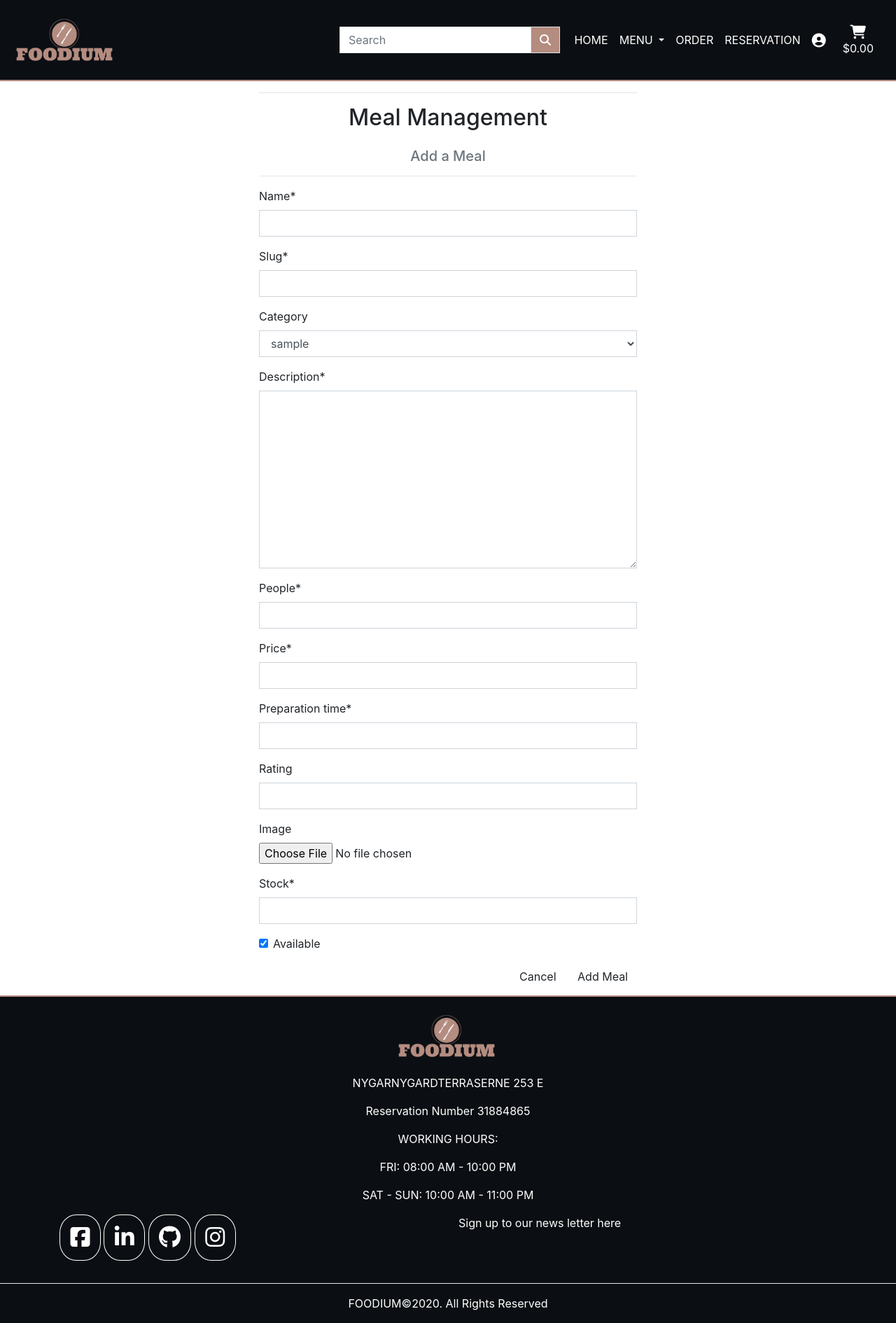
After one commit to Code-Institute-Submissions/foodium_milestone_project_four, a Django app: page /meals/add/ in a window 1280 px wide. The commit adds this page. Shown: the whole page at 70% size. Run offline with Django 3.2, Linux system fonts and the light colour scheme; tables that the repository leaves empty hold one stand-in row (values such as "Sample post"); some libraries are stand-ins or nearby versions.

Commit message:
Added add_meal.html template in meals app for adding meals

```diff
--- /dev/null
+++ b/meals/templates/meals/add_meal.html
@@ -0,0 +1,36 @@
+{% extends "base.html" %}
+{% load static %}
+
+{% block page_header %}
+    <div class="container header-container">
+        <div class="row">
+            <div class="col"></div>
+        </div>
+    </div>
+{% endblock %}
+
+{% block content %}
+    <div class="container ">
+        <div class="row">
+            <div class="col-12 col-md-6 offset-md-3 text-center">
+                <hr>
+                <h2 class="logo-font mb-4">Meal Management</h2>
+                <h5 class="text-muted">Add a Meal</h5>
+                <hr>
+            </div>
+        </div>
+
+        <div class="row">
+            <div class="col-12 col-md-6 offset-md-3">
+                <form method="POST" action="{% url 'add_meal' %}" class="form mb-2" enctype="multipart/form-data">
+                    {% csrf_token %}
+                    {{ form | crispy }}
+                    <div class="text-right">
+                        <a class="btn btn-outline-black rounded-0" href="{% url 'meals' %}">Cancel</a>
+                        <button class="btn btn-black rounded-0" type="submit">Add Meal</button>
+                    </div>
+                </form>
+            </div>
+        </div>
+    </div>
+{% endblock %}
--- a/reservation/templates/reservation/reservation.html
+++ b/reservation/templates/reservation/reservation.html
@@ -9,7 +9,7 @@
         <div class="col">
             <form action="" method="POST">
                 {% csrf_token %}
-                {{form}}
+                {{ form }}
                 <button type="submit">Submit</button>
             </form>
 
```
